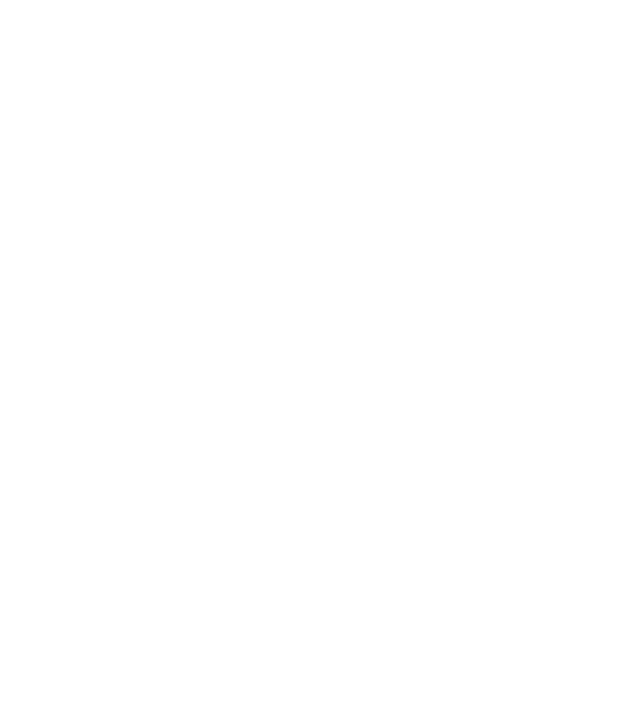
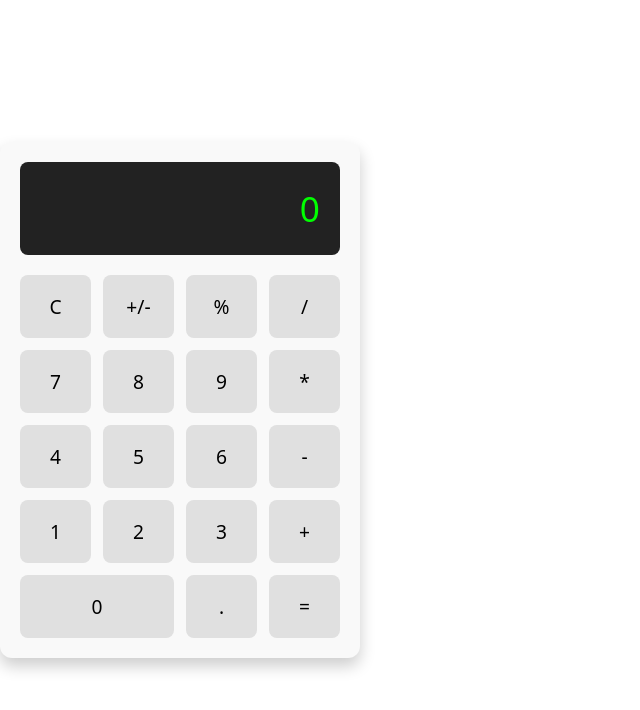
Before and after one commit to qnchoyy/Calculator-task, a React (Vite) app: page / in a window 1280 px wide. Shown: the top 710 px of the page, without its empty margins (0-640 px from the left). Built offline with nearby package versions, Linux system fonts and the light colour scheme.

Commit message:
Update App.jsx

```diff
--- a/src/App.jsx
+++ b/src/App.jsx
@@ -1,5 +1,11 @@
+import Calculator from "./components/Calculator/Calculator";
+
 function App() {
-  return <></>;
+  return (
+    <>
+      <Calculator />
+    </>
+  );
 }
 
 export default App;
```
